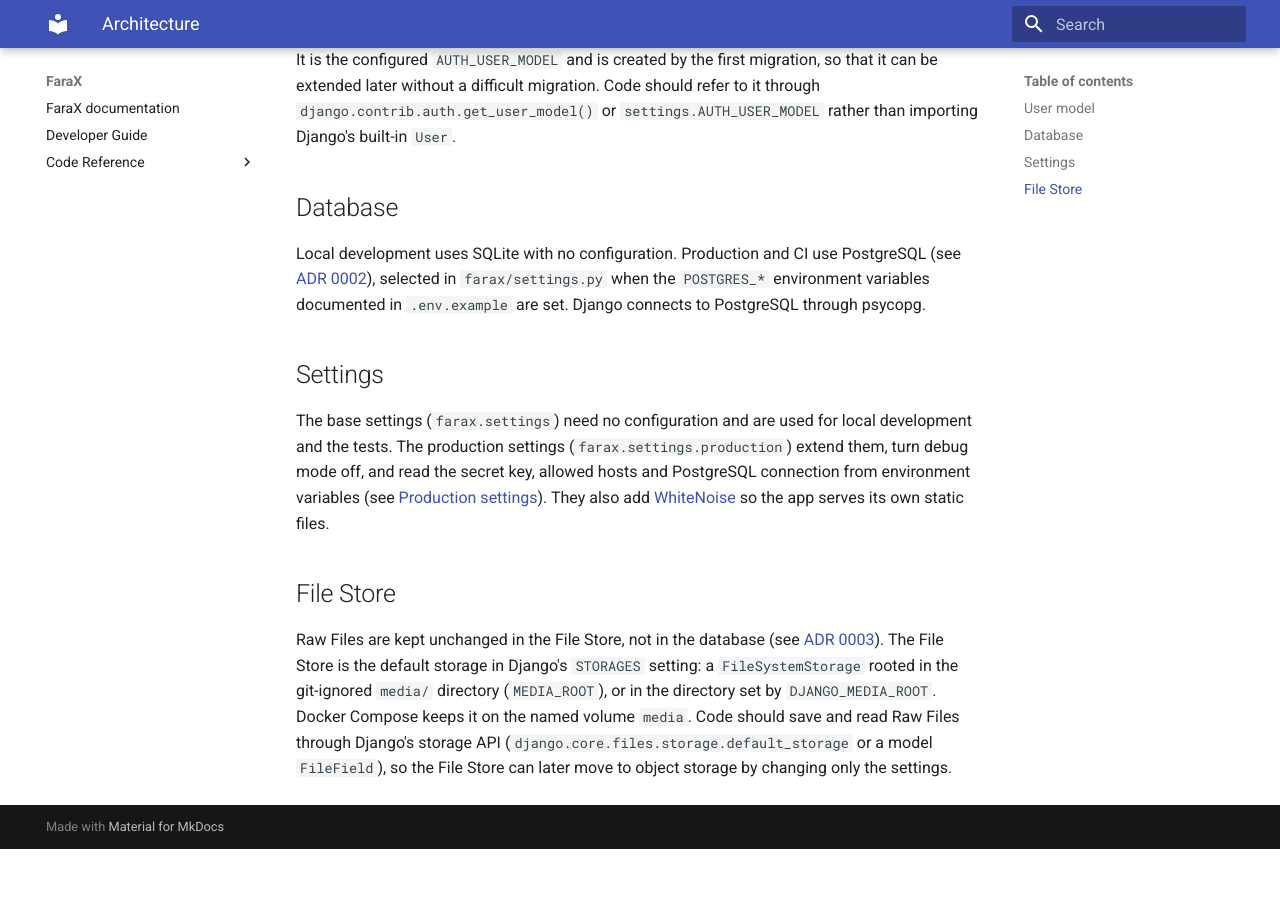
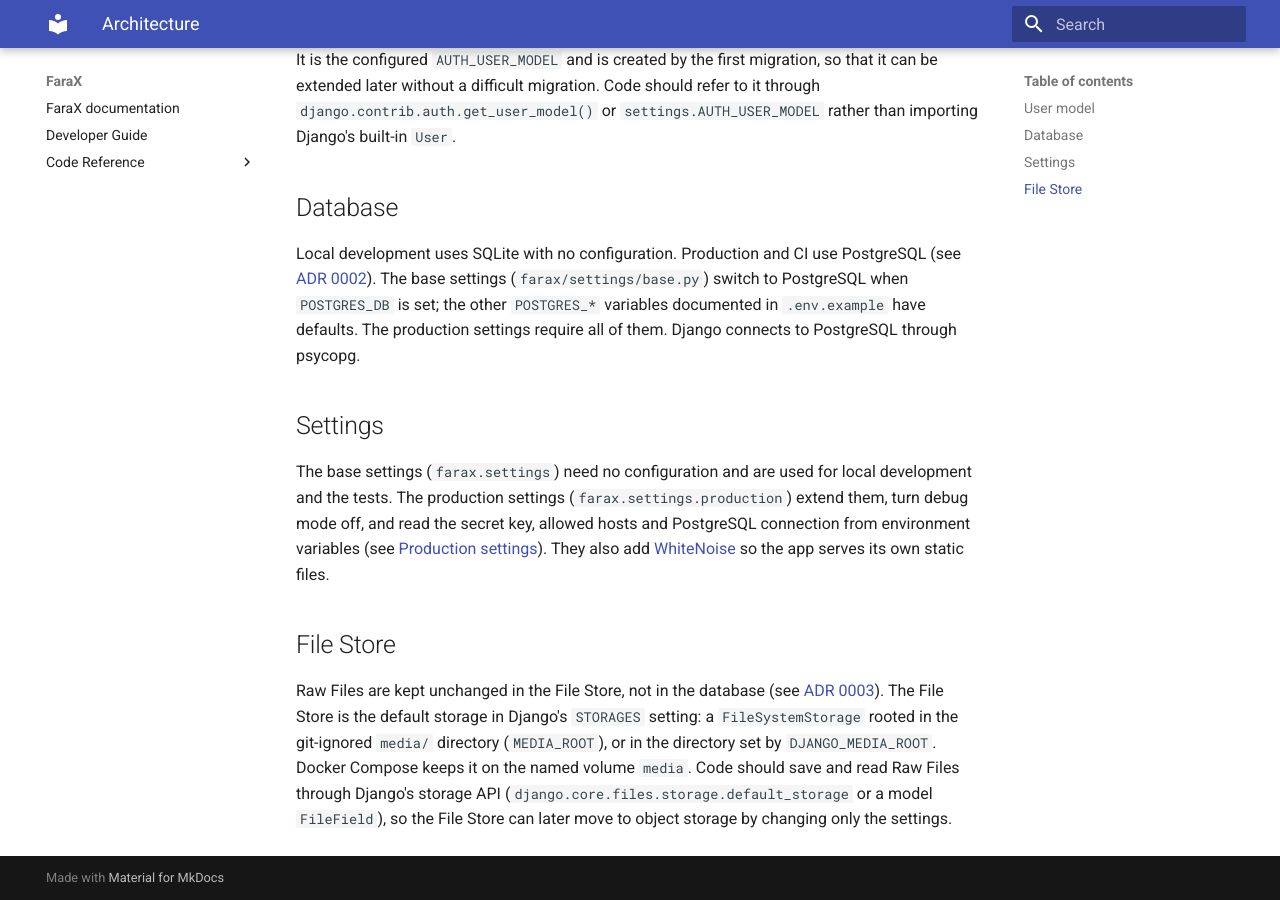
Before and after one commit to ImperialCollegeLondon/FaraX, an MkDocs documentation site: the page built from docs/developer/architecture.md, in a window 1280 px wide and 900 px high, scrolled down 747 px. Built offline with MkDocs 1.6.1 and Material for MkDocs 9.7.7, drawn with Linux system fonts in a browser that asks for light colours; before the commit the page ends 1596 px from its top, so only the background shows below that.

Commit message:
Fix stale database settings references in docs
Co-authored-by: Copilot <223556219+Copilot@users.noreply.github.com>

```diff
--- a/docs/developer/architecture.md
+++ b/docs/developer/architecture.md
@@ -39,9 +39,10 @@ importing Django's built-in `User`.
 ## Database
 
 Local development uses SQLite with no configuration. Production and CI use PostgreSQL
-(see [ADR 0002](../adr/0002-postgresql-with-sqlite-for-local-development.md)), selected
-in `farax/settings.py` when the `POSTGRES_*` environment variables documented in
-`.env.example` are set. Django connects to PostgreSQL through psycopg.
+(see [ADR 0002](../adr/0002-postgresql-with-sqlite-for-local-development.md)). The base
+settings (`farax/settings/base.py`) switch to PostgreSQL when `POSTGRES_DB` is set; the
+other `POSTGRES_*` variables documented in `.env.example` have defaults. The production
+settings require all of them. Django connects to PostgreSQL through psycopg.
 
 ## Settings
 
```
Also changed, not shown: docs/adr/0002-postgresql-with-sqlite-for-local-development.md (+1 -1 lines).
